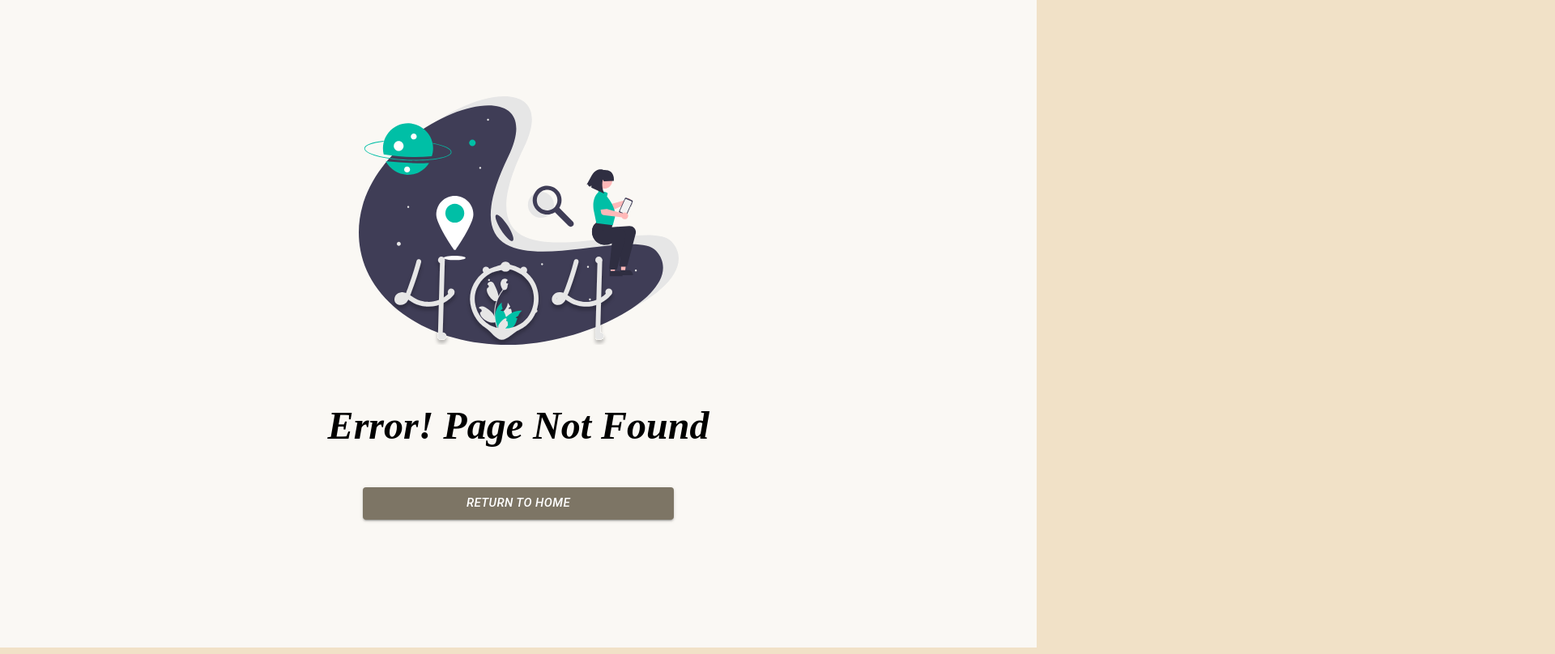
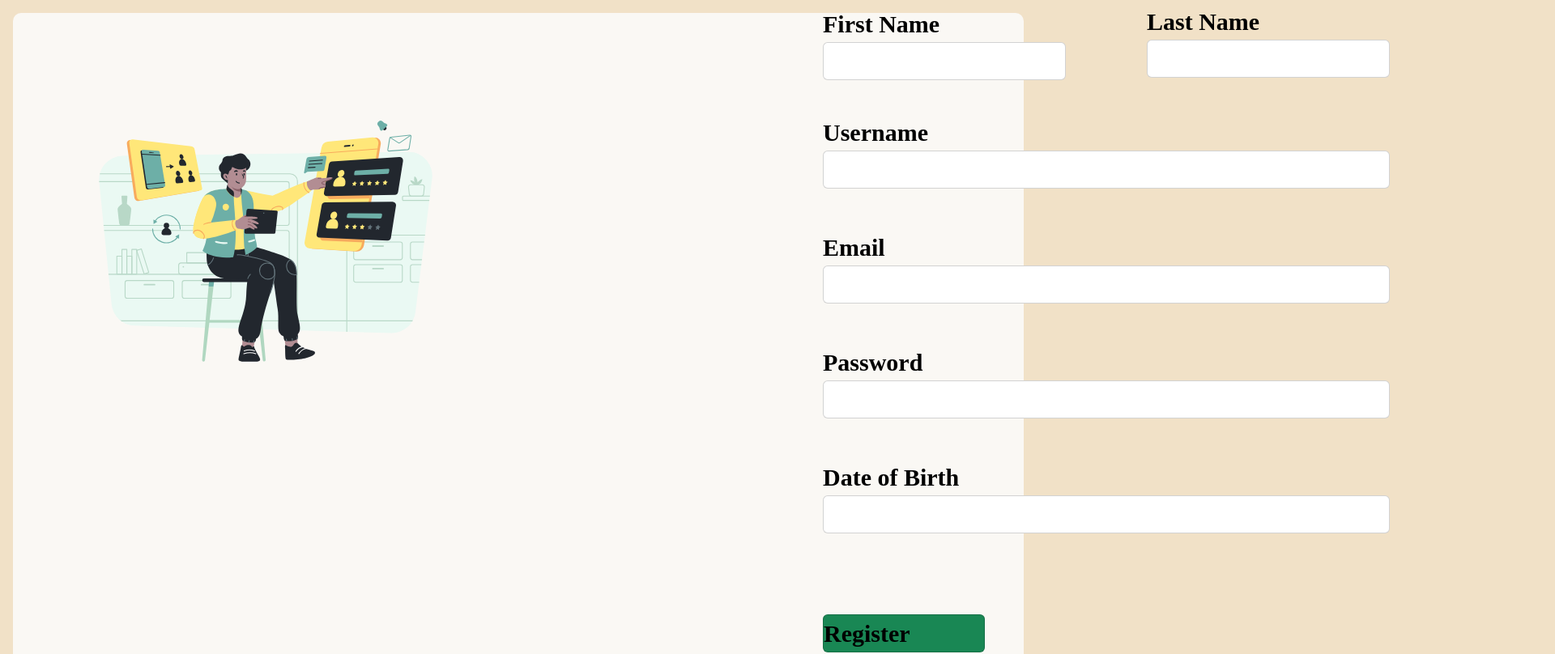
Before and after one commit to cs203t5/cs203t5-frontend, a Next.js app in the folder vox-viridis/: page /register in a window 1280 px wide. Before the commit this address had no page. Shown: the top 808 px of the page at 81% size, 1920 px wide, since content can reach past the window. Built offline with nearby package versions, Linux system fonts and the light colour scheme; a web font is replaced by a local one.

Commit message:
registration page

```diff
--- /dev/null
+++ b/vox-viridis/pages/register/index.js
@@ -0,0 +1,156 @@
+import globalStyle from "../Global.module.css";
+
+const Register = () => {
+    return (
+        <div>
+            <div className = {globalStyle.pageBg}>
+                <div className = "row mt-6">
+                    <div className = "col lg-12">
+                        <img
+                        src = "../../register/registration.svg"
+                        className = "img-fluid w-50 mt-5">
+                        </img>
+                    </div>
+                </div>
+
+                <div className = "col lg-12"
+                style = {{
+                    position : "relative",
+                    fontSize : "50px",
+                    left : "1000px",
+                    bottom : "650px"
+                }}>
+                    Sign Up
+                </div>
+
+                <div className = "col lg-12"
+                style = {{
+                    position : "relative",
+                    fontSize : "30px",
+                    left : "1000px",
+                    bottom : "600px"
+                }}>
+                    First Name
+                    <div
+                className = "card text-white"
+                style = {{
+                    position : "relative",
+                    fontSize : "30px",
+                    width : "300px",
+                }}>
+                    TEST
+                    </div>
+                </div>
+
+                <div className = "col lg-12"
+                style = {{
+                    position : "relative",
+                    fontSize : "30px",
+                    left : "1400px",
+                    bottom : "695px"
+                }}>
+                    Last Name
+                    <div
+                className = "card text-white"
+                style = {{
+                    position : "relative",
+                    fontSize : "30px",
+                    width : "300px",
+                }}>
+                    TEST
+                    </div>
+                </div>
+
+                <div className = "col lg-12"
+                style = {{
+                    position : "relative",
+                    fontSize : "30px",
+                    left : "1000px",
+                    bottom : "650px"
+                }}>
+                    Username
+                    <div
+                className = "card text-white"
+                style = {{
+                    position : "relative",
+                    fontSize : "30px",
+                    width : "700px",
+                }}>
+                    TEST
+                    </div>
+                </div>
+
+                <div className = "col lg-12"
+                style = {{
+                    position : "relative",
+                    fontSize : "30px",
+                    left : "1000px",
+                    bottom : "600px"
+                }}>
+                    Email
+                    <div
+                className = "card text-white"
+                style = {{
+                    position : "relative",
+                    fontSize : "30px",
+                    width : "700px",
+                }}>
+                    TEST
+                    </div>
+                </div>
+
+                <div className = "col lg-12"
+                style = {{
+                    position : "relative",
+                    fontSize : "30px",
+                    left : "1000px",
+                    bottom : "550px"
+                }}>
+                    Password
+                    <div
+                className = "card text-white"
+                style = {{
+                    position : "relative",
+                    fontSize : "30px",
+                    width : "700px",
+                }}>
+                    TEST
+                    </div>
+                </div>
+
+                <div className = "col lg-12"
+                style = {{
+                    position : "relative",
+                    fontSize : "30px",
+                    left : "1000px",
+                    bottom : "500px"
+                }}>
+                    Date of Birth
+                    <div
+                className = "card text-white"
+                style = {{
+                    position : "relative",
+                    fontSize : "30px",
+                    width : "700px",
+                }}>
+                    TEST
+                    </div>
+                </div>
+
+                <div
+                className = "card text-black bg-success mb-3"
+                style = {{
+                    position : "relative",
+                    fontSize : "30px",
+                    width : "200px",
+                    left : "1000px",
+                    bottom : "400px"
+                }}>
+                    Register
+                </div>
+            </div>
+        </div>
+    );
+}
+
+export default Register;
```
Also changed, not shown: vox-viridis/public/register/registration.svg (added).
